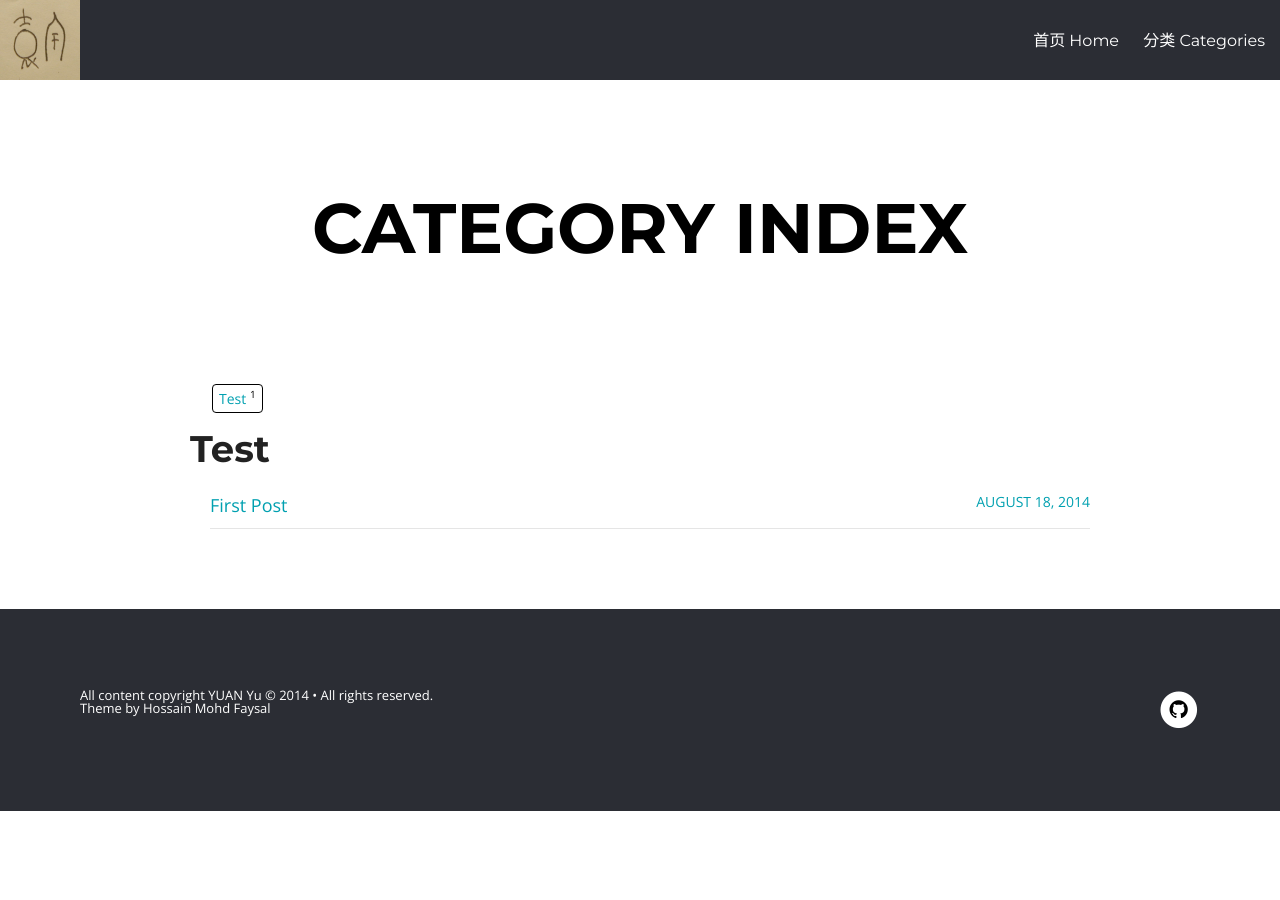
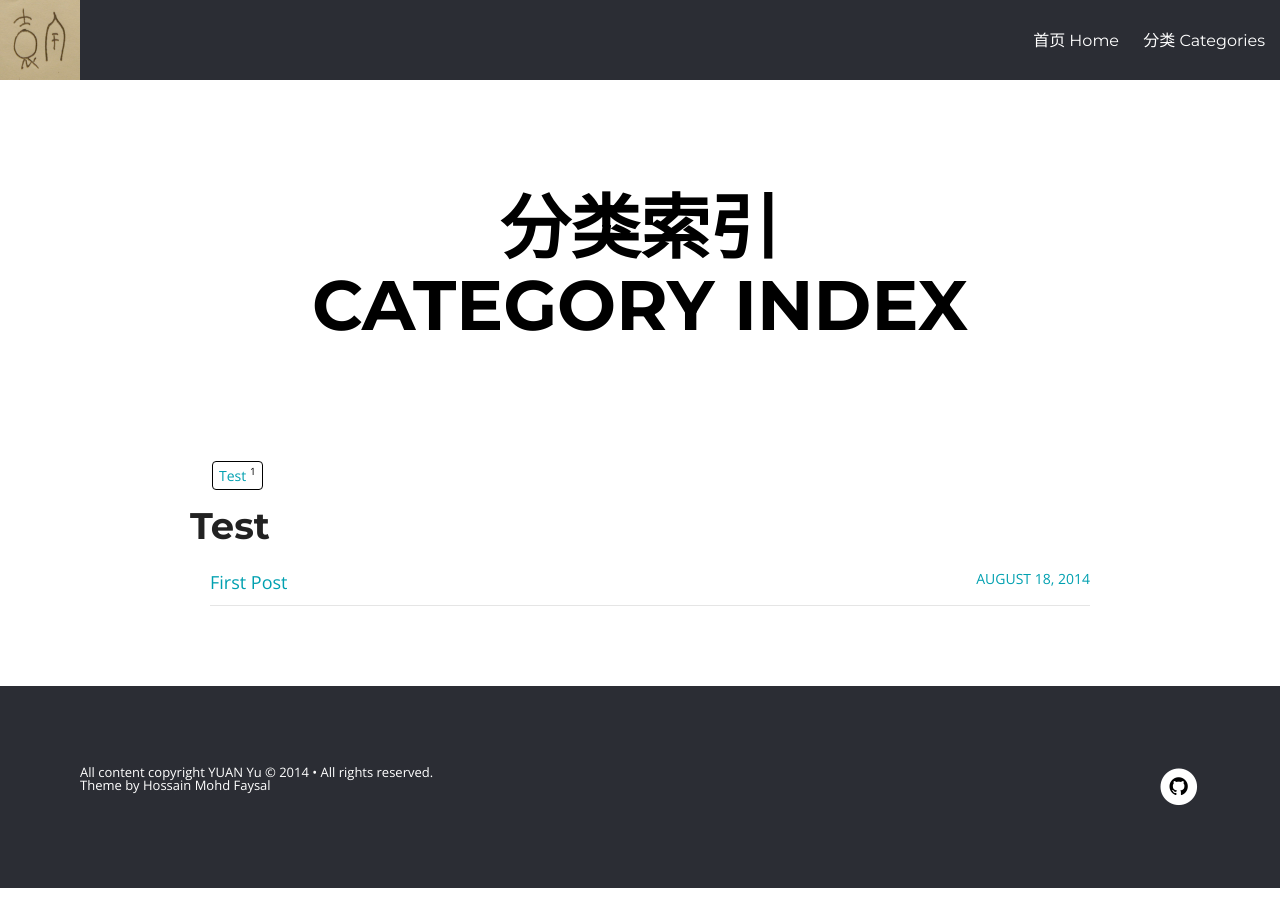
Before and after one commit to yu4nyu/yu4nyu.github.com, a Jekyll site: the page built from categories.html, in a window 1280 px wide. Built offline with Jekyll 4.4.1, drawn with Linux system fonts in a browser that asks for light colours; nearby versions of some CDN libraries.

Commit message:
[change] title of categories page

```diff
--- a/categories.html
+++ b/categories.html
@@ -1,11 +1,9 @@
 ---
 layout: page
-title: Category Index
 permalink: /categories/index.html
-title: Category Index
+title: 分类索引<br>Category Index
 tags: [Categories]
 description: "An archive of posts sorted by categories."
-
 ---
 
 <ul class="tag-box inline">
```
